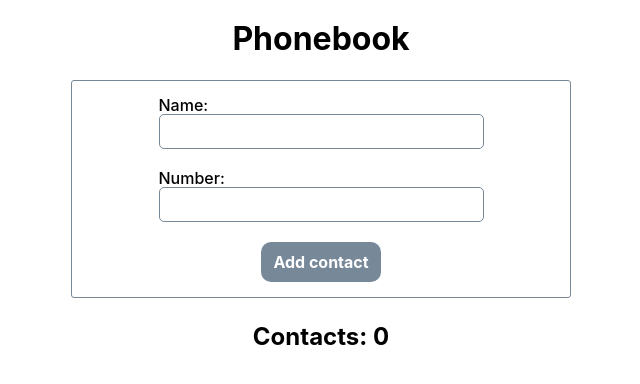
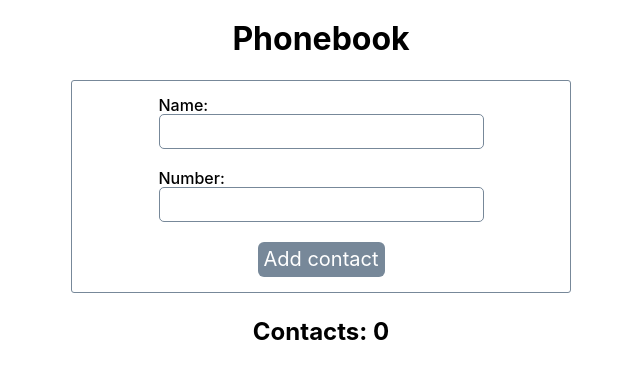
Before and after one commit to sergiuszorgo/goit-react-hw-06-phonebook, a React (Create React App) app: page / in a window 1280 px wide. Shown: the top 384 px of the page, without its empty margins (319-959 px from the left). Built offline with nearby package versions, Linux system fonts and the light colour scheme.

Commit message:
fix button style

```diff
--- a/src/components/ContactForm/ContactForm.module.css
+++ b/src/components/ContactForm/ContactForm.module.css
@@ -34,15 +34,14 @@
 }
 
 .formBtn {
-  width: 120px;
-  height: 40px;
-  padding: 5px;
+  padding: 6px;
+  font-size: 20px;
   background-color: lightslategray;
   color: white;
   border: none;
-  border-radius: 10px;
+  border-radius: 6px;
   margin: 10px auto;
-  font-weight: bold;
+  /* font-weight: bold; */
   /* -webkit-box-shadow: 1px 2px 2px 1px rgb(0 0 0 / 0.5);
   -moz-box-shadow: 1px 2px 2px 1px rgb(0 0 0 / 0.5);
   box-shadow: 1px 2px 2px 1px rgb(0 0 0 / 0.5); */
```
